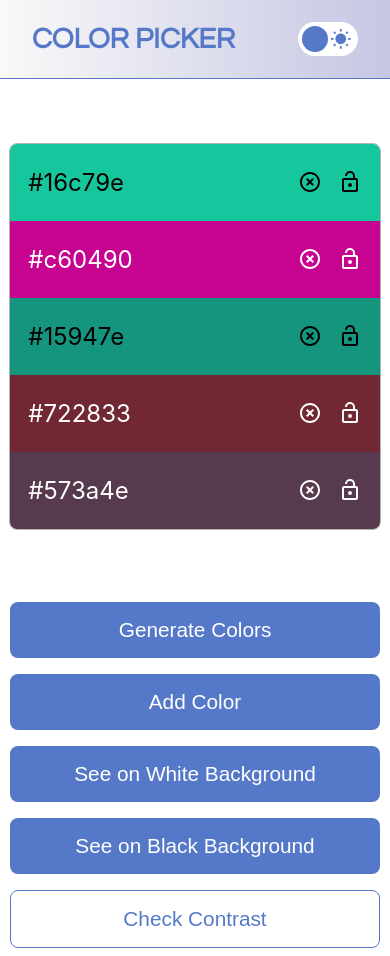
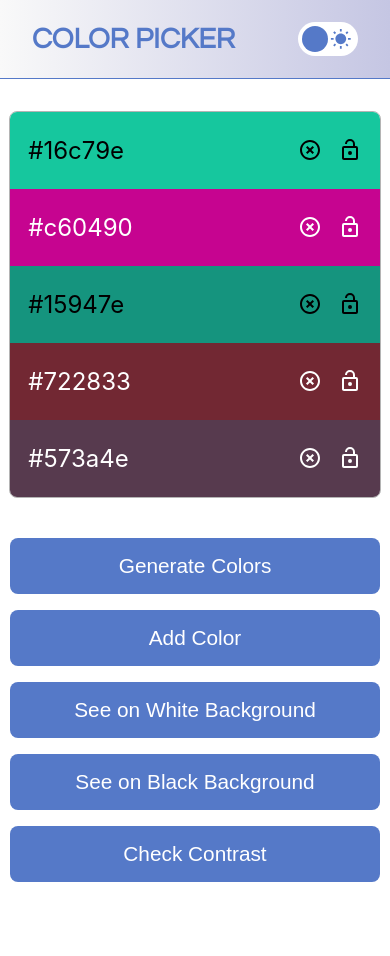
Before and after one commit to aedawes/colors, a React (Create React App) app in the folder colors/: page / in a window 390 px wide. After the commit the page ends 923 px from the top, so only its background shows below. Built offline with nearby package versions, Linux system fonts and the light colour scheme.

Commit message:
Fixed some responsiveness

```diff
--- a/colors/src/App.css
+++ b/colors/src/App.css
@@ -31,11 +31,13 @@
   font-size: 1.3rem;
 }
 
-.buttonOutline {
-  background-color: transparent;
-  color: #5579c8;
+.button:hover {
+  background-color: #92ade9;
+  color: #ffffff;
+}
+
+.buttonLong {
   width: 100%;
-  border: 1px solid #5579c8;
 }
 
 .buttonWhite {
@@ -76,7 +78,7 @@
 }
 
 .colorSwatchesContainer {
-  margin: 4rem 0 4rem 0;
+  margin: 2rem 0 2rem 0;
   display: flex;
   flex-direction: row;
   justify-content: center;
@@ -107,7 +109,7 @@
   padding: 0 0 10% 0;
   height: fit-content;
   width: 95%;
-  margin: 4rem 0 4rem 0;
+  margin: 2rem 0 2rem 0;
   opacity: 0;
   transition: 0.4s;
 }
@@ -117,6 +119,21 @@
   justify-content: center;
   align-items: center;
   min-width: min-content;
+  border-radius: 0.5rem;
+  border: 0.1rem solid;
+}
+
+.mobile-container {
+  margin: 1rem 0 1rem 0;
+  width: 95%;
+}
+
+.mobile-item {
+  display: flex;
+  justify-content: center;
+  align-items: center;
+  width: 100%;
+  margin: 1rem 0;
   border-radius: 0.5rem;
   border: 0.1rem solid;
 }
--- a/colors/src/App.js
+++ b/colors/src/App.js
@@ -51,9 +51,6 @@ function App() {
     //This hook implements the update of the css propeties when the colors state changes
     handleResize();
     window.addEventListener('resize', handleResize);
-    return () => {
-      window.removeEventListener('resize', handleResize);
-    };
   }, [colors]);
 
   const initializeColours = () => {
@@ -250,19 +247,15 @@ function App() {
               <button className='button blank'>See on Black Background</button>
             }
           </div>
-          <button className='button buttonFullSize buttonOutline' onClick={() => handleShowContrast()}>Check Contrast</button>
+          <button className='button buttonFullSize buttonLong' onClick={() => handleShowContrast()}>Check Contrast</button>
         </div>
         {showContrast ?
-          <div className={`grid-container ${showContrastAnimation ? 'contrastAnimation' : ''}`}>
+          <div className={`${isSmall ? 'mobile-container' : 'grid-container'} ${showContrastAnimation ? 'contrastAnimation' : ''}`}>
             {colors.map((color1, i) => (
-              colors.map((color2, j) => (
-                i !== j ?
-                  (
-                    <div className='grid-item'>
-                      <ContrastCard key={`${color1.hex}-${color2.hex}`} color1={color1.hex} color2={color2.hex} />
-                    </div>
-                  )
-                  : null
+              colors.slice(i + 1).map((color2, j) => (
+                <div className={`${isSmall ? 'mobile-item' : 'grid-item'}`}>
+                  <ContrastCard key={`${color1.hex}-${color2.hex}`} color1={color1.hex} color2={color2.hex} />
+                </div>
               ))
             ))}
           </div>
--- a/colors/src/styles/ContrastCard.css
+++ b/colors/src/styles/ContrastCard.css
@@ -5,7 +5,7 @@
     align-items: center;
     height: fit-content;
     width: fit-content;
-    padding: 0.5rem;
+    padding-top: 1rem;
     background-color: transparent;
 }
 
@@ -31,7 +31,7 @@
     align-items: center;
     width: 100%;
     height: 100%;
-    margin: 1rem;
+    margin: 3%;
     padding: 0rem 4rem;
     border-radius: 0.5rem;
 }
```
